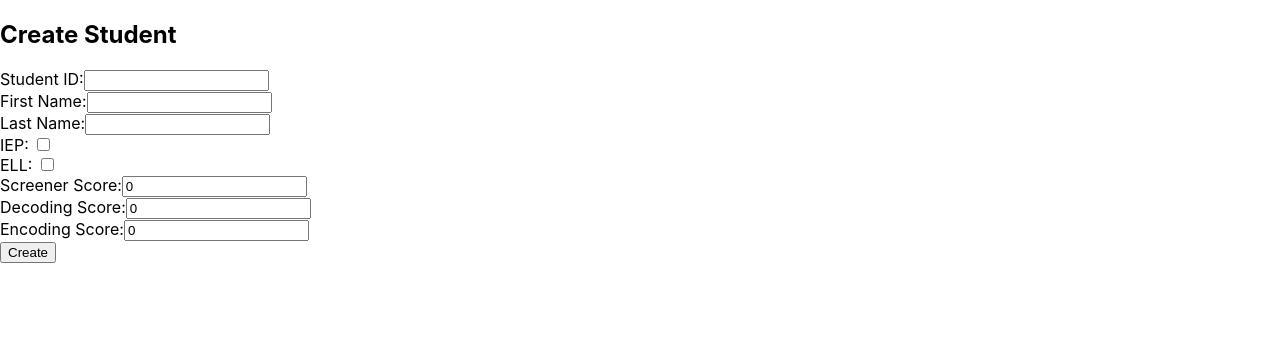
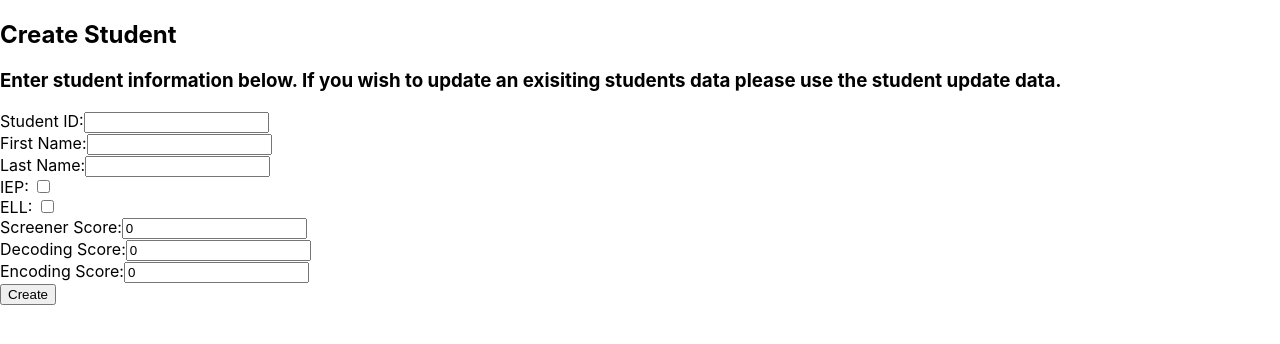
Before and after one commit to marotella/DataLiteracyFrontend, a React (Create React App) app: page /students/new in a window 1280 px wide. Shown: the top 344 px of the page. Built offline with nearby package versions, Linux system fonts and the light colour scheme; no server answers.

Commit message:
directions

```diff
--- a/src/pages/NewStudent.js
+++ b/src/pages/NewStudent.js
@@ -33,6 +33,7 @@ function CreateStudent() {
     return (
         <div>
             <h2>Create Student</h2>
+            <h3>Enter student information below. If you wish to update an exisiting students data please use the student update data.</h3>
             <form onSubmit={handleSubmit}>
                 <div>
                     <label htmlFor="studentID">Student ID:</label>
```
